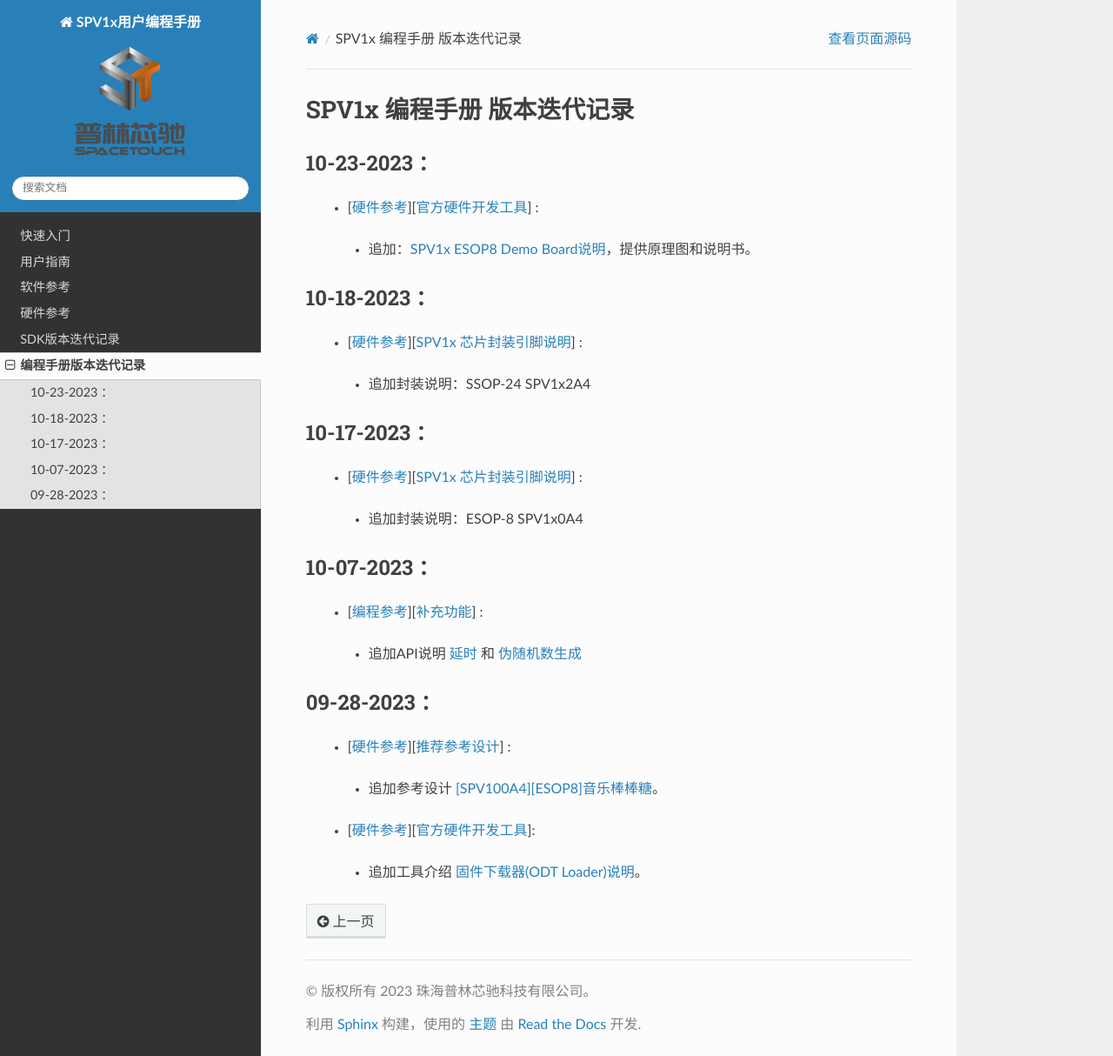
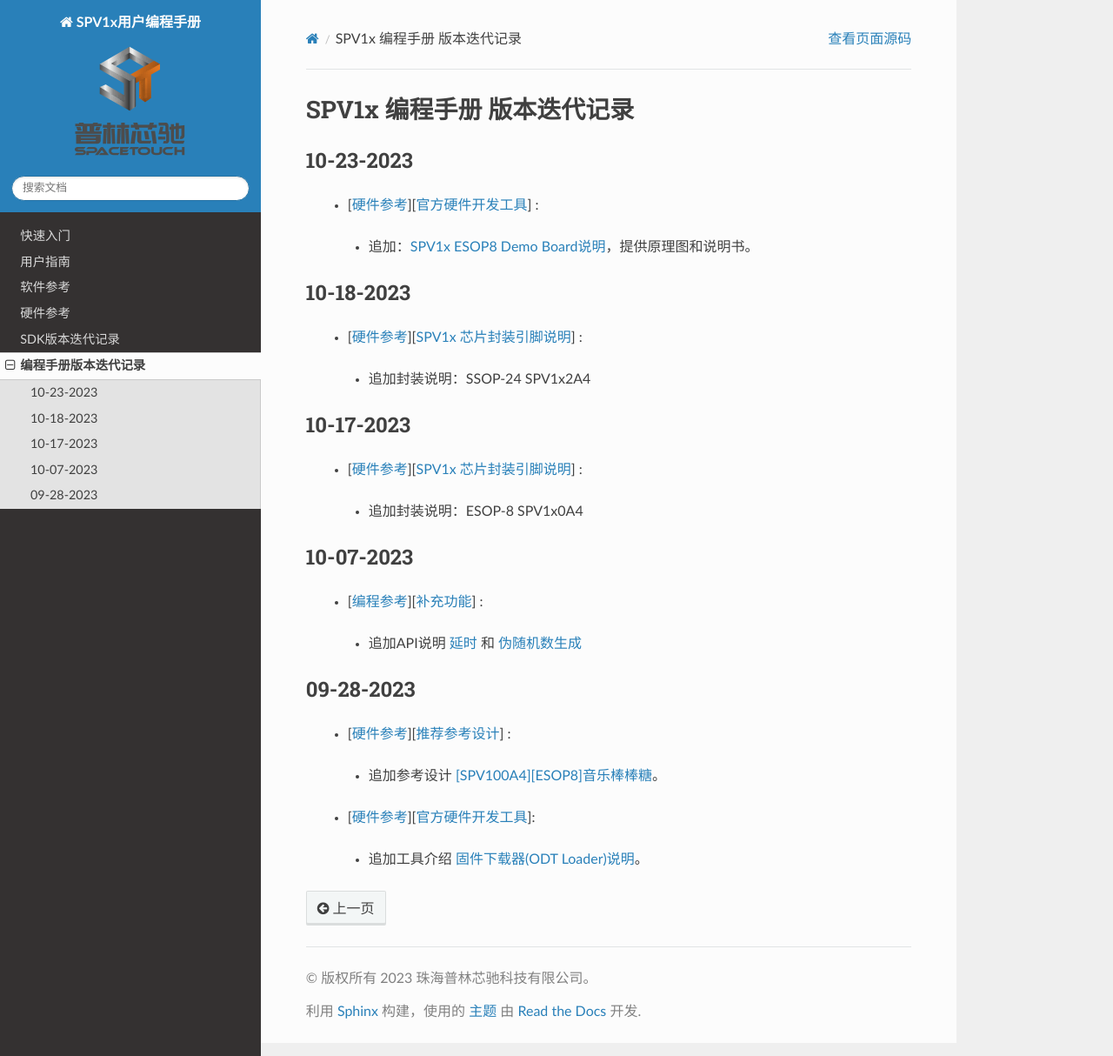
Before and after one commit to qzthrone/spv1x-programming-guide, a Sphinx documentation site: the page built from source/changelog-pg.rst, in a window 1280 px wide and 1214 px high. Shown: the whole window at 87% size. Built offline with Sphinx 7.4.7 and the Read the Docs theme 2.0.0, drawn with Linux system fonts in a browser that asks for light colours.

Commit message:
minor change

```diff
--- a/source/changelog-pg.rst
+++ b/source/changelog-pg.rst
@@ -3,35 +3,35 @@
 SPV1x 编程手册 版本迭代记录
 =============================
 
-10-23-2023 ：
+10-23-2023
 ----------------------------------------------------
 
  + [:ref:`hw-reference`][:ref:`official_dev_kit`] :
 
   + 追加：:ref:`esop8-dev-board`，提供原理图和说明书。
 
-10-18-2023 ：
+10-18-2023
 ----------------------------------------------------
 
  + [:ref:`hw-reference`][:ref:`soc-package`] :
 
   + 追加封装说明：SSOP-24 SPV1x2A4
 
-10-17-2023 ：
+10-17-2023
 ----------------------------------------------------
 
  + [:ref:`hw-reference`][:ref:`soc-package`] :
 
   + 追加封装说明：ESOP-8 SPV1x0A4
 
-10-07-2023 ：
+10-07-2023
 ----------------------------------------------------
 
  + [:ref:`api-reference`][:ref:`supplement-reference`] :
 
   + 追加API说明 :ref:`delay-api-ref` 和 :ref:`prng-api-ref`
 
-09-28-2023 ：
+09-28-2023
 ----------------------------------------------------
 
  + [:ref:`hw-reference`][:ref:`offical_ref_designs`] :
```
